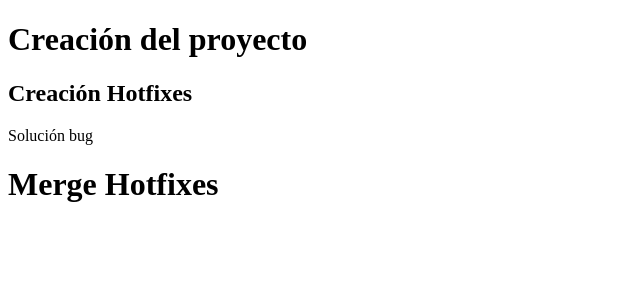
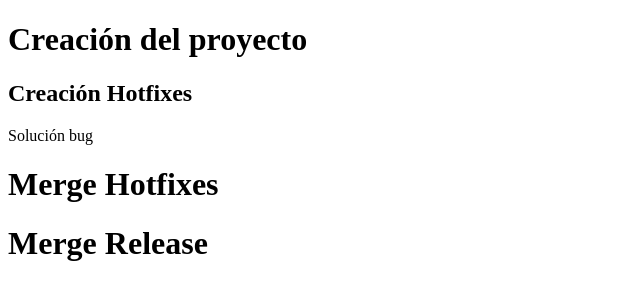
Before and after one commit to jmurillob01/UT2-2, a plain HTML site: page index.html in a window 1280 px wide. Shown: the whole page, without its empty margins (0-640 px from the left). Drawn offline with Linux system fonts and the light colour scheme.

Commit message:
master - Release Merge

```diff
--- a/index.html
+++ b/index.html
@@ -14,6 +14,7 @@
 
     <h1>Merge Hotfixes</h1>
 
+    <h1>Merge Release</h1>
 
 </body>
 </html>
```
